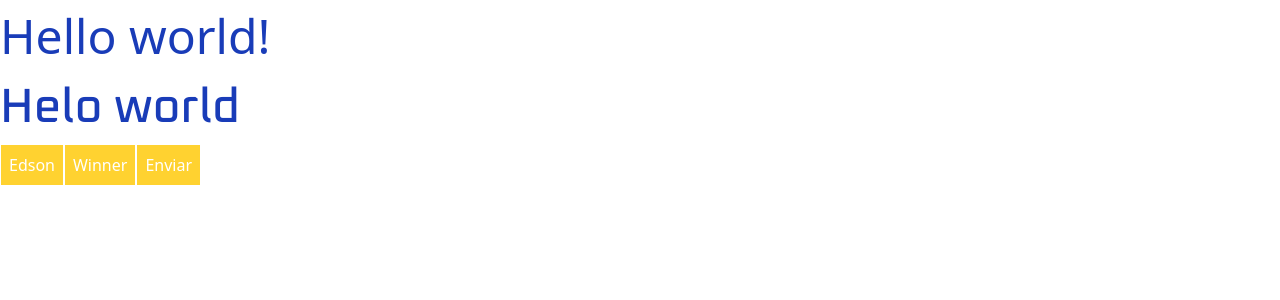
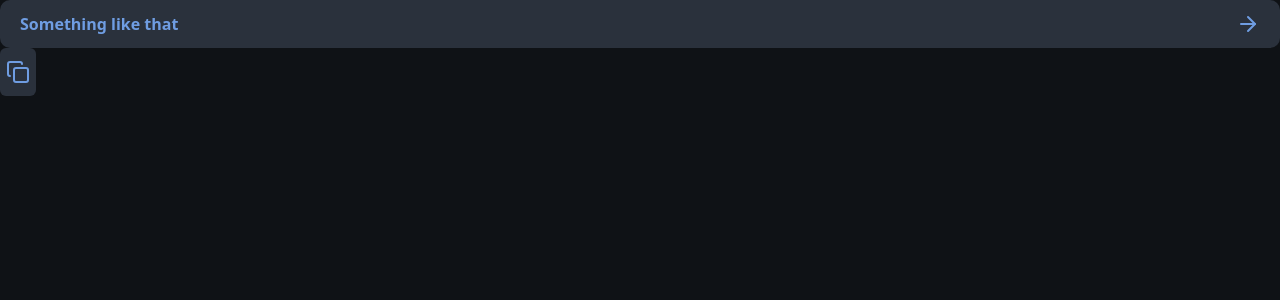
Before and after one commit to EdsonGaspar/envite-friends, a Next.js app: page / in a window 1280 px wide. Shown: the top 300 px of the page. Built offline with nearby package versions, Linux system fonts and the light colour scheme.

Commit message:
Criado os componets butoes, tanto o simples quanto o com icon

```diff
--- a/package.json
+++ b/package.json
@@ -10,6 +10,7 @@
   },
   "dependencies": {
     "@tailwindcss/postcss": "^4.0.8",
+    "lucide-react": "^0.476.0",
     "next": "15.1.7",
     "postcss": "^8.5.3",
     "react": "^19.0.0",
--- a/src/app/globals.css
+++ b/src/app/globals.css
@@ -19,4 +19,6 @@
 
   --font-heading: var(--font-oxanium);
   --font-seans: var(--font-montserrat);
+
+  --radius-xl: 0.625rem;
 }
--- a/src/app/layout.tsx
+++ b/src/app/layout.tsx
@@ -26,7 +26,7 @@ export default function RootLayout({
 }>) {
   return (
     <html lang="pt" className={`${montserrat.variable} ${oxanium.variable}`}>
-      <body>{children}</body>
+      <body className="bg-gray-900 text-gray-100 antialiased">{children}</body>
     </html>
   );
 }
--- a/src/app/page.tsx
+++ b/src/app/page.tsx
@@ -1,13 +1,16 @@
 import { Button } from "@/components/button";
+import { IconButton } from "@/components/icon-button";
+import { ArrowRight, Copy } from "lucide-react";
 
 export default function Home() {
   return (
     <main>
-      <div className="text-5xl text-blue-800 py-3">Hello world!</div>
-      <h1 className="font-heading text-5xl text-blue-800 py-3">Helo world</h1>
-      <Button text="Edson" />
-      <Button text="Winner" />
-      <Button />
+      <Button>
+        Something like that <ArrowRight />{" "}
+      </Button>
+      <IconButton>
+        <Copy />
+      </IconButton>
     </main>
   );
 }
--- a/src/components/button.tsx
+++ b/src/components/button.tsx
@@ -1,13 +1,13 @@
 import { ComponentProps } from "react";
 import { twMerge } from "tailwind-merge";
 
-interface ButtonProps extends ComponentProps<"button"> {
-  text?: string;
-}
-export function Button({ ...props }: ButtonProps) {
+interface ButtonProps extends ComponentProps<"button"> {}
+
+export function Button(props: ButtonProps) {
   return (
-    <button className="border p-2 bg-amber-300 text-white">
-      {props.text || "Enviar"}
-    </button>
+    <button
+      className="flex justify-between items-center p-5 h-12 bg-gray-500 text-blue font-semibold rounded-xl w-full cursor-pointer hover:bg-blue hover:text-gray-900 transition-colors duration-300"
+      {...props}
+    ></button>
   );
 }
--- /dev/null
+++ b/src/components/icon-button.tsx
@@ -0,0 +1,12 @@
+import { ComponentProps } from "react";
+
+interface IconButtonProps extends ComponentProps<"button"> {}
+
+export function IconButton(props: IconButtonProps) {
+  return (
+    <button
+      className=" p-1.5 h-12 bg-gray-500 text-blue  rounded-md cursor-pointer hover:bg-blue hover:text-gray-900 transition-colors duration-300"
+      {...props}
+    ></button>
+  );
+}
```
Also changed, not shown: 1 other file (tests, documents, lock files or other folders).
